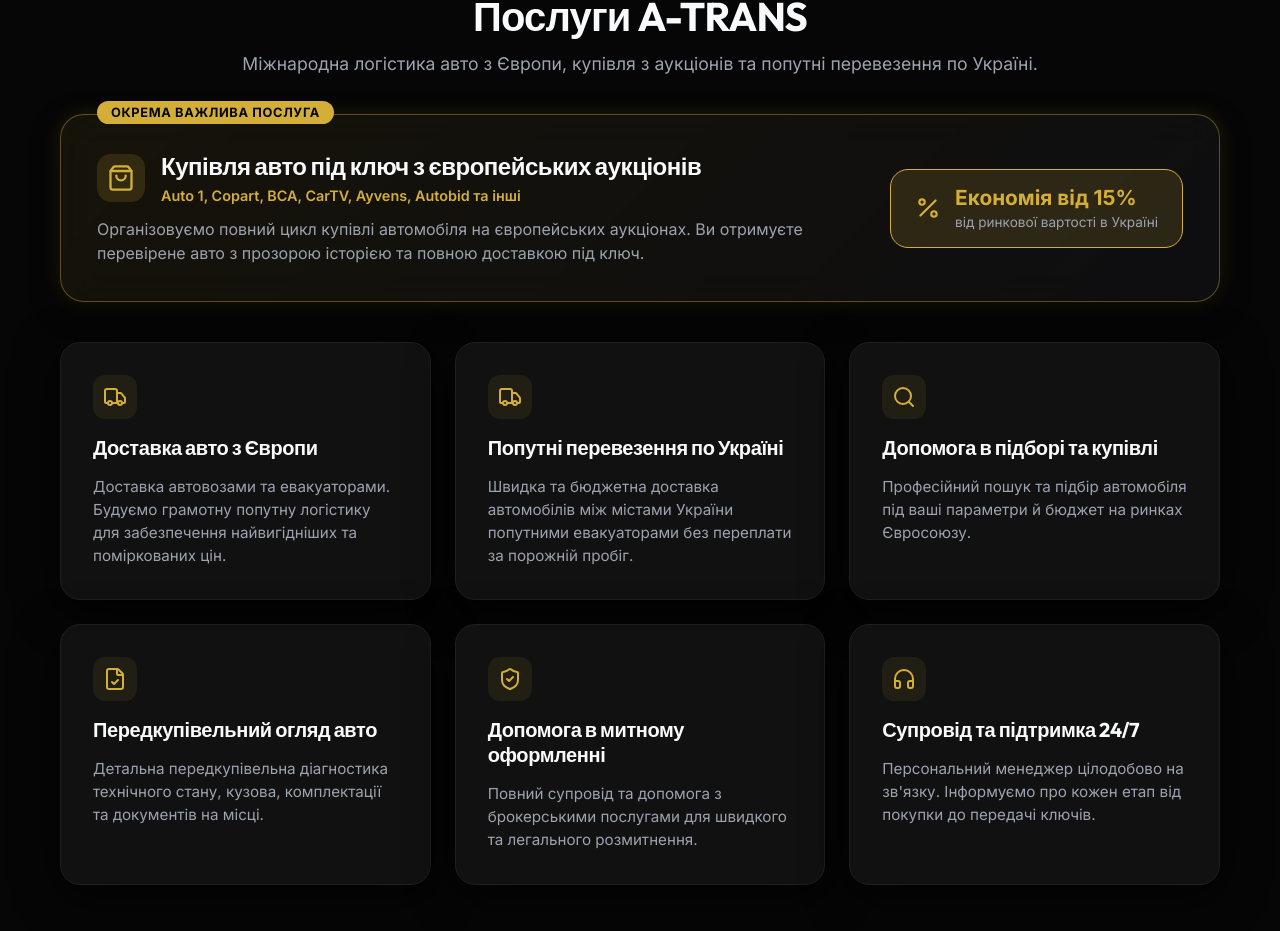
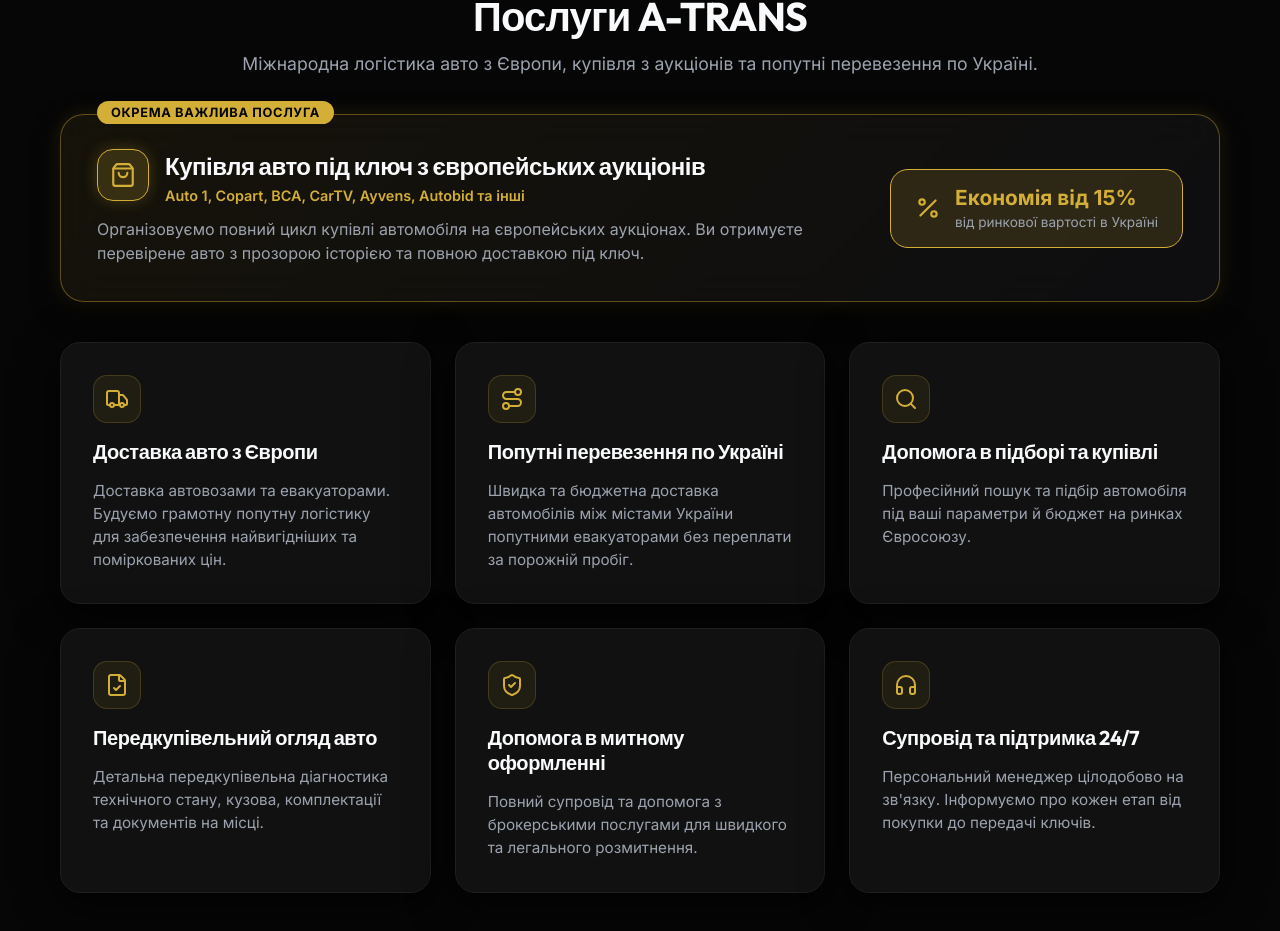
Before and after one commit to vasylniger34-lgtm/atrans, a React (Vite) app: page / in a window 1280 px wide. Shown: the part 1031-1962 px from the top of the page. Built offline with nearby package versions, Linux system fonts and the light colour scheme.

Commit message:
Add unique Framer Motion micro-animations and golden aura glow to all service card icons

```diff
--- a/src/components/ContentSection.css
+++ b/src/components/ContentSection.css
@@ -339,13 +339,40 @@
   box-shadow: 0 12px 30px rgba(212, 175, 55, 0.15);
 }
 
-.service-icon {
-  width: 44px;
-  height: 44px;
+.featured-icon-box {
+  width: 52px;
+  height: 52px;
+  border-radius: 16px;
+  background: rgba(212, 175, 55, 0.18);
+  border: 1px solid var(--accent-color);
   color: var(--accent-color);
+  display: flex;
+  align-items: center;
+  justify-content: center;
+  flex-shrink: 0;
+  box-shadow: 0 0 15px rgba(212, 175, 55, 0.25);
+  cursor: pointer;
+}
+
+.service-icon-box {
+  width: 48px;
+  height: 48px;
+  border-radius: 14px;
   background: var(--accent-light);
-  padding: 10px;
-  border-radius: 12px;
+  border: 1px solid rgba(212, 175, 55, 0.2);
+  color: var(--accent-color);
+  display: flex;
+  align-items: center;
+  justify-content: center;
+  flex-shrink: 0;
+  transition: background 0.3s ease, border-color 0.3s ease, box-shadow 0.3s ease;
+  cursor: pointer;
+}
+
+.service-card:hover .service-icon-box {
+  background: rgba(212, 175, 55, 0.22);
+  border-color: var(--accent-color);
+  box-shadow: 0 0 20px rgba(212, 175, 55, 0.35);
 }
 
 .service-card h3 {
--- a/src/components/ContentSection.jsx
+++ b/src/components/ContentSection.jsx
@@ -11,7 +11,8 @@ import {
   Headphones,
   Percent,
   Award,
-  DollarSign
+  DollarSign,
+  Route
 } from 'lucide-react';
 import { motion } from 'framer-motion';
 import './ContentSection.css';
@@ -45,7 +46,14 @@ export function ServicesSection() {
         <div className="featured-content">
           <div className="featured-info">
             <div className="featured-title-row">
-              <ShoppingBag className="featured-icon" />
+              <motion.div
+                className="featured-icon-box"
+                animate={{ y: [0, -4, 0] }}
+                transition={{ repeat: Infinity, duration: 2.5, ease: "easeInOut" }}
+                whileHover={{ scale: 1.15, rotate: [0, -8, 8, 0] }}
+              >
+                <ShoppingBag size={26} />
+              </motion.div>
               <div>
                 <h3>Купівля авто під ключ з європейських аукціонів</h3>
                 <span className="auction-platforms">Auto 1, Copart, BCA, CarTV, Ayvens, Autobid та інші</span>
@@ -70,41 +78,107 @@ export function ServicesSection() {
 
       {/* Services Grid */}
       <div className="services-grid">
-        <div className="service-card glass">
-          <Truck className="service-icon" />
+        <motion.div
+          className="service-card glass"
+          whileHover="hover"
+        >
+          <motion.div
+            className="service-icon-box"
+            variants={{
+              hover: { x: [0, 8, -4, 0], y: [0, -2, 1, 0], scale: 1.1 }
+            }}
+            transition={{ duration: 0.6, ease: "easeOut" }}
+          >
+            <Truck size={24} />
+          </motion.div>
           <h3>Доставка авто з Європи</h3>
           <p>Доставка автовозами та евакуаторами. Будуємо грамотну попутну логістику для забезпечення найвигідніших та поміркованих цін.</p>
-        </div>
+        </motion.div>
 
-        <div className="service-card glass">
-          <Truck className="service-icon" />
+        <motion.div
+          className="service-card glass"
+          whileHover="hover"
+        >
+          <motion.div
+            className="service-icon-box"
+            variants={{
+              hover: { x: [-5, 7, 0], scale: 1.12 }
+            }}
+            transition={{ duration: 0.5, ease: "easeInOut" }}
+          >
+            <Route size={24} />
+          </motion.div>
           <h3>Попутні перевезення по Україні</h3>
           <p>Швидка та бюджетна доставка автомобілів між містами України попутними евакуаторами без переплати за порожній пробіг.</p>
-        </div>
+        </motion.div>
 
-        <div className="service-card glass">
-          <Search className="service-icon" />
+        <motion.div
+          className="service-card glass"
+          whileHover="hover"
+        >
+          <motion.div
+            className="service-icon-box"
+            variants={{
+              hover: { rotate: [0, -22, 22, -10, 0], scale: 1.18 }
+            }}
+            transition={{ duration: 0.6 }}
+          >
+            <Search size={24} />
+          </motion.div>
           <h3>Допомога в підборі та купівлі</h3>
           <p>Професійний пошук та підбір автомобіля під ваші параметри й бюджет на ринках Євросоюзу.</p>
-        </div>
+        </motion.div>
 
-        <div className="service-card glass">
-          <FileCheck className="service-icon" />
+        <motion.div
+          className="service-card glass"
+          whileHover="hover"
+        >
+          <motion.div
+            className="service-icon-box"
+            variants={{
+              hover: { scale: [1, 1.25, 0.9, 1], rotate: [0, -8, 8, 0] }
+            }}
+            transition={{ duration: 0.5 }}
+          >
+            <FileCheck size={24} />
+          </motion.div>
           <h3>Передкупівельний огляд авто</h3>
           <p>Детальна передкупівельна діагностика технічного стану, кузова, комплектації та документів на місці.</p>
-        </div>
+        </motion.div>
 
-        <div className="service-card glass">
-          <ShieldCheck className="service-icon" />
+        <motion.div
+          className="service-card glass"
+          whileHover="hover"
+        >
+          <motion.div
+            className="service-icon-box"
+            variants={{
+              hover: { scale: [1, 1.2, 1], rotateY: 180 }
+            }}
+            transition={{ duration: 0.6 }}
+          >
+            <ShieldCheck size={24} />
+          </motion.div>
           <h3>Допомога в митному оформленні</h3>
           <p>Повний супровід та допомога з брокерськими послугами для швидкого та легального розмитнення.</p>
-        </div>
+        </motion.div>
 
-        <div className="service-card glass">
-          <Headphones className="service-icon" />
+        <motion.div
+          className="service-card glass"
+          whileHover="hover"
+        >
+          <motion.div
+            className="service-icon-box"
+            variants={{
+              hover: { rotate: [-14, 14, -8, 8, 0], scale: 1.15 }
+            }}
+            transition={{ duration: 0.6 }}
+          >
+            <Headphones size={24} />
+          </motion.div>
           <h3>Супровід та підтримка 24/7</h3>
           <p>Персональний менеджер цілодобово на зв'язку. Інформуємо про кожен етап від покупки до передачі ключів.</p>
-        </div>
+        </motion.div>
       </div>
     </section>
   );
```
